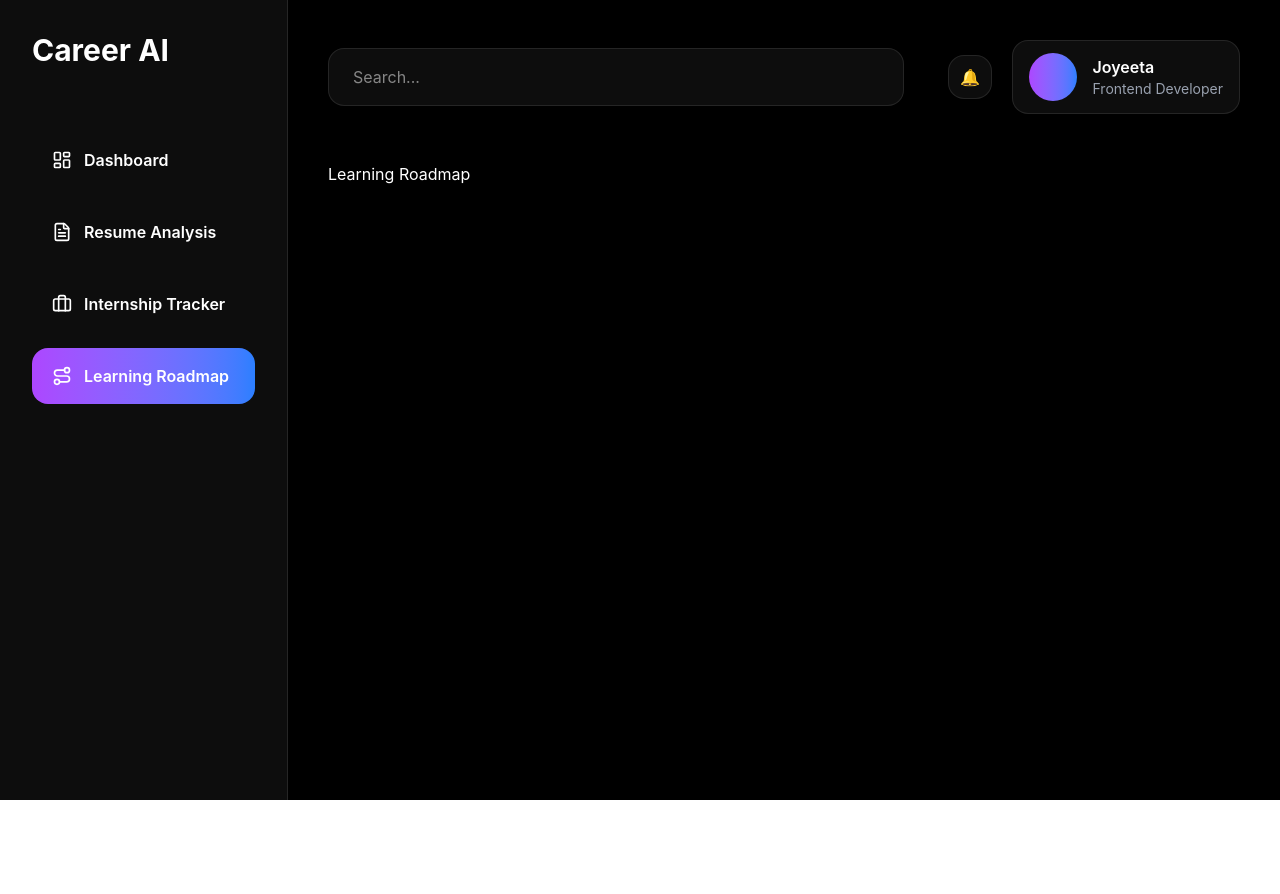
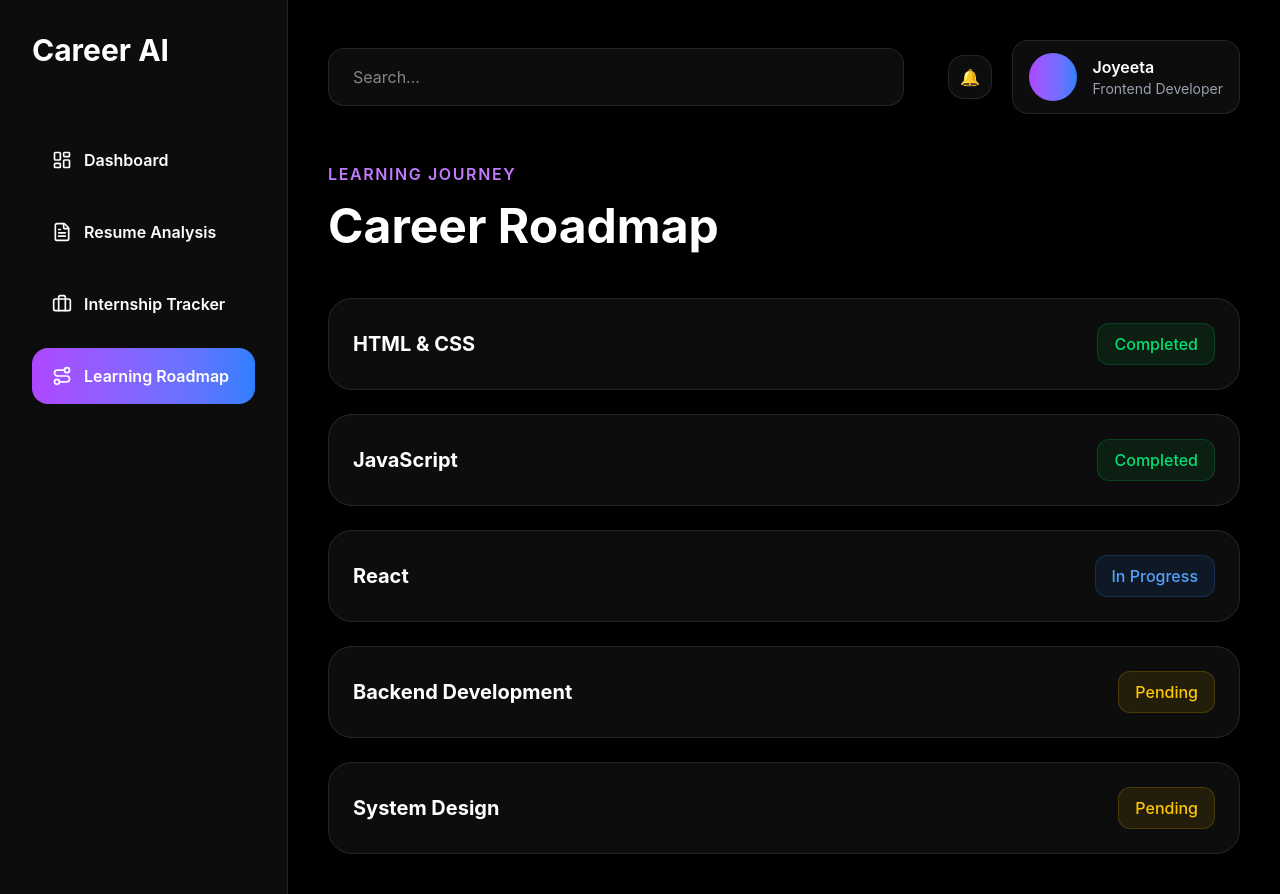
Before and after one commit to Joyeeta2003/career-ai, a React (Vite) app: page /dashboard/roadmap in a window 1280 px wide. Before the commit the page ends 800 px from the top, so only its background shows below. Built offline with nearby package versions, Linux system fonts and the light colour scheme.

Commit message:
Built learning roadmap module

```diff
--- /dev/null
+++ b/src/components/RoadmapCard.jsx
@@ -0,0 +1,35 @@
+function RoadmapCard({ topic, status }) {
+
+  const statusStyles = {
+    Completed:
+      "bg-green-500/10 text-green-400 border-green-500/20",
+
+    "In Progress":
+      "bg-blue-500/10 text-blue-400 border-blue-500/20",
+
+    Pending:
+      "bg-yellow-500/10 text-yellow-400 border-yellow-500/20",
+  }
+
+  return (
+    <div className="bg-white/5 border border-white/10 rounded-3xl p-6 flex items-center justify-between">
+
+      <div>
+
+        <h2 className="text-xl font-bold">
+          {topic}
+        </h2>
+
+      </div>
+
+      <div
+        className={`px-4 py-2 rounded-xl border font-medium ${statusStyles[status]}`}
+      >
+        {status}
+      </div>
+
+    </div>
+  )
+}
+
+export default RoadmapCard
--- /dev/null
+++ b/src/data/roadmap.js
@@ -0,0 +1,28 @@
+const roadmap = [
+  {
+    topic: "HTML & CSS",
+    status: "Completed",
+  },
+
+  {
+    topic: "JavaScript",
+    status: "Completed",
+  },
+
+  {
+    topic: "React",
+    status: "In Progress",
+  },
+
+  {
+    topic: "Backend Development",
+    status: "Pending",
+  },
+
+  {
+    topic: "System Design",
+    status: "Pending",
+  },
+]
+
+export default roadmap
--- a/src/pages/Roadmap.jsx
+++ b/src/pages/Roadmap.jsx
@@ -1,7 +1,37 @@
+import roadmap from "../data/roadmap"
+
+import RoadmapCard from "../components/RoadmapCard"
+
 function Roadmap() {
   return (
     <div>
-      Learning Roadmap
+
+      {/* Header */}
+      <div className="mb-12">
+
+        <p className="text-purple-400 uppercase tracking-widest font-semibold">
+          Learning Journey
+        </p>
+
+        <h1 className="text-5xl font-bold mt-4">
+          Career Roadmap
+        </h1>
+
+      </div>
+
+      {/* Roadmap Cards */}
+      <div className="space-y-6">
+
+        {roadmap.map((item, index) => (
+          <RoadmapCard
+            key={index}
+            topic={item.topic}
+            status={item.status}
+          />
+        ))}
+
+      </div>
+
     </div>
   )
 }
```
